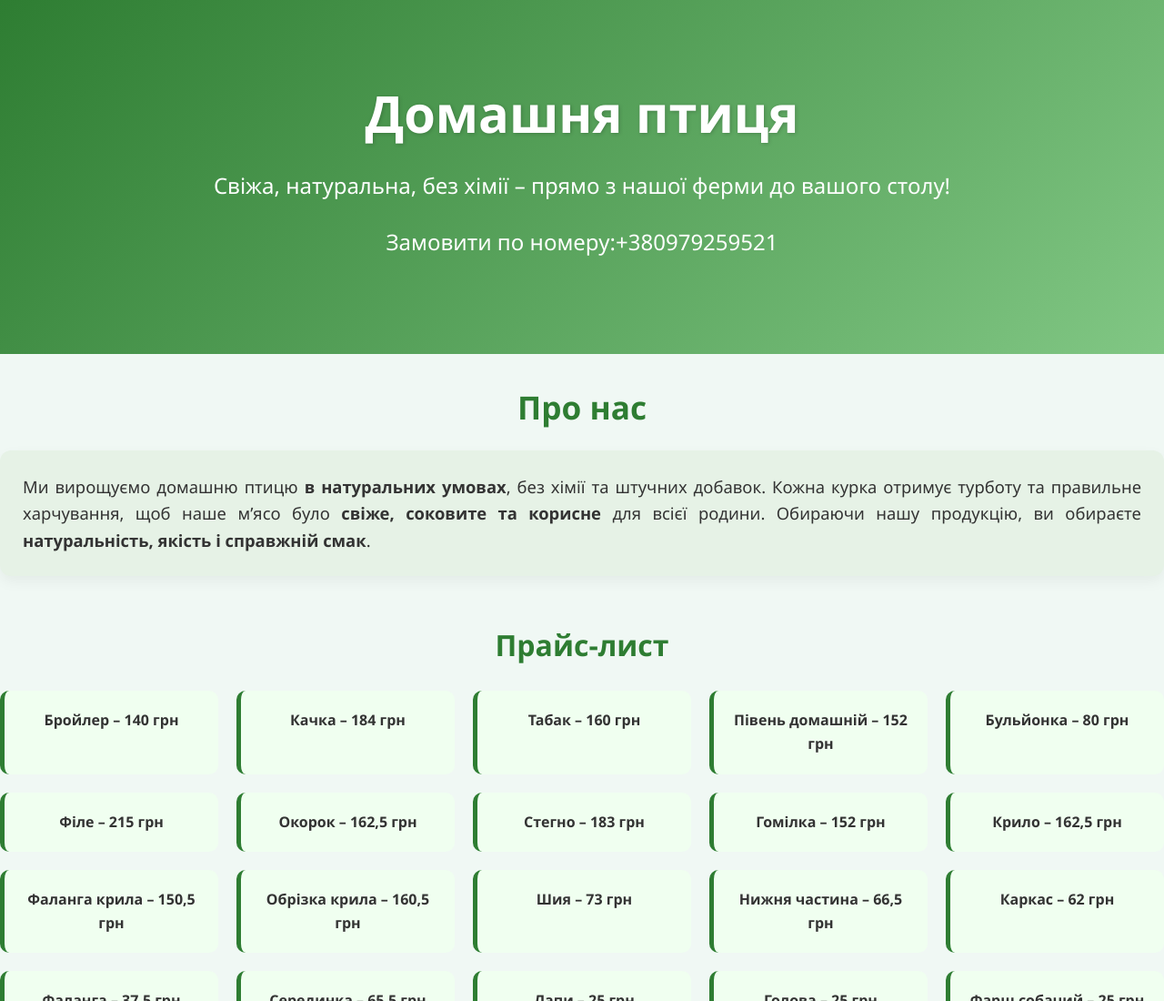
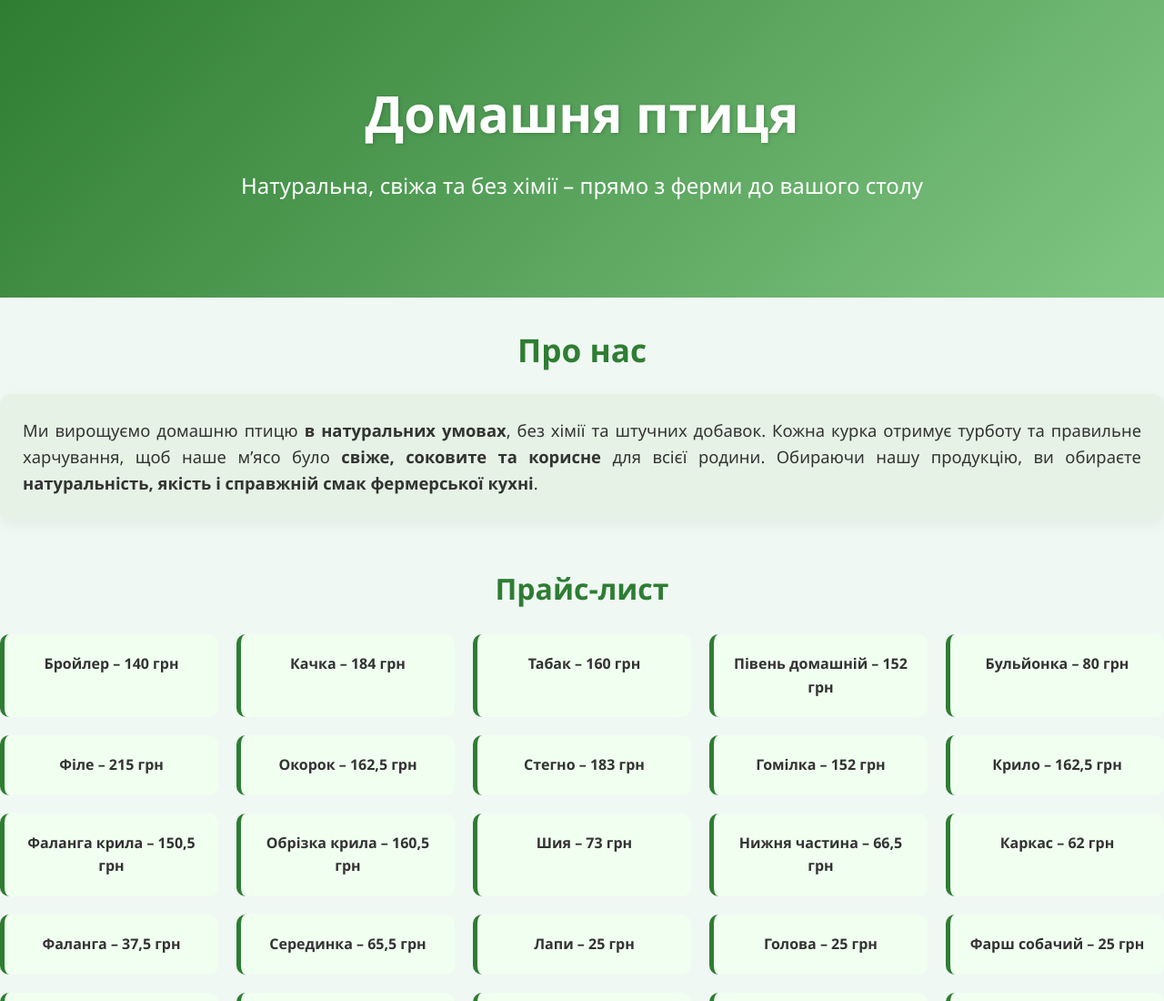
Before and after one commit to dlisicya1/Ferma22, a plain HTML site: page index.html in a window 1280 px wide. Shown: the top 1100 px of the page at 91% size. Drawn offline with Linux system fonts and the light colour scheme.

Commit message:
Update index.html

```diff
--- a/index.html
+++ b/index.html
@@ -11,8 +11,7 @@
 <header>
     <div class="header-content">
         <h1>Домашня птиця</h1>
-        <p>Свіжа, натуральна, без хімії – прямо з нашої ферми до вашого столу!</p>
-        <p>Замовити по номеру:+380979259521</p>
+        <p>Натуральна, свіжа та без хімії – прямо з ферми до вашого столу</p>
     </div>
 </header>
 
@@ -22,7 +21,7 @@
         <p>
             Ми вирощуємо домашню птицю <strong>в натуральних умовах</strong>, без хімії та штучних добавок.
             Кожна курка отримує турботу та правильне харчування, щоб наше м’ясо було <strong>свіже, соковите та корисне</strong> для всієї родини.
-            Обираючи нашу продукцію, ви обираєте <strong>натуральність, якість і справжній смак</strong>.
+            Обираючи нашу продукцію, ви обираєте <strong>натуральність, якість і справжній смак фермерської кухні</strong>.
         </p>
     </section>
 
```
